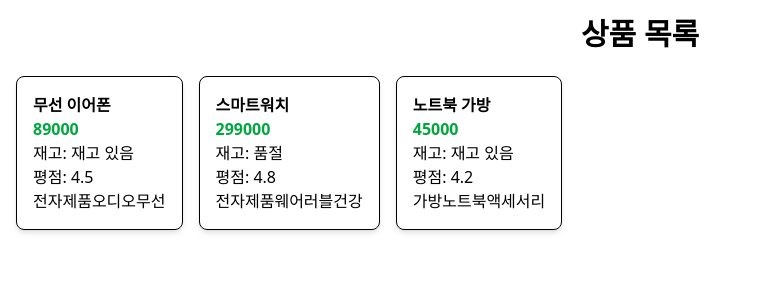
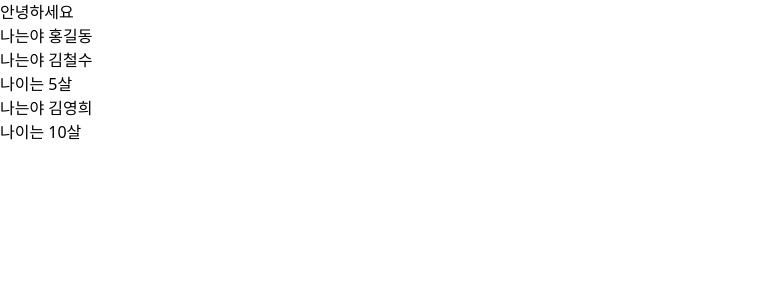
Before and after one commit to kimsha-it/learning, a React (Vite) app in the folder react/my-react-app/: page / in a window 1280 px wide. Shown: the top 300 px of the page, without its empty margins (0-761 px from the left). Built offline with nearby package versions, Linux system fonts and the light colour scheme.

Commit message:
children

```diff
--- a/react/my-react-app/src/App.jsx
+++ b/react/my-react-app/src/App.jsx
@@ -1,16 +1,16 @@
 import React from "react";
-import Parent from "./components/Props/Parent";
 import ProfileContainer from "./components/PropsExample/ProfileContainer";
 import CardContainer from "./components/PropsFunction/CardContainer";
 import ProductContainer from "./components/ProductCard/ProductContainer";
+import Parent from "./components/PropsChildren/Parent";
 
 export default function App() {
   return (
     <div>
-      {/* <Parent></Parent> */}
       {/* <ProfileContainer></ProfileContainer> */}
       {/* <CardContainer></CardContainer> */}
-      <ProductContainer></ProductContainer>
+      {/* <ProductContainer></ProductContainer> */}
+      <Parent></Parent>
     </div>
   );
 }
--- a/react/my-react-app/src/components/Main.jsx
+++ b/react/my-react-app/src/components/Main.jsx
@@ -0,0 +1,10 @@
+import React from "react";
+import ProductContainer from "./ProductCard/ProductContainer";
+
+export default function Main() {
+  return (
+    <div>
+      <ProductContainer></ProductContainer>
+    </div>
+  );
+}
--- a/react/my-react-app/src/components/ProductCard/ProductCard.jsx
+++ b/react/my-react-app/src/components/ProductCard/ProductCard.jsx
@@ -3,13 +3,17 @@ import React from "react";
 export default function ProductCard({ name, price, inStock, rating, tags }) {
   return (
     <div className="border rounded-lg p-4 shadow-md">
-      <h2 className="font-bold">{name}</h2>
+      <h2 className="font-bold text-xl">{name}</h2>
       <p className="font-bold text-green-600">{price}</p>
-      <p>재고: {inStock ? "재고 있음" : "품절"}</p>
+      <p className="text-green-400">재고: {inStock ? "재고 있음" : "품절"}</p>
       <p>평점: {rating}</p>
       <div>
         {tags.map((tag) => {
-          return tag;
+          return (
+            <span className="text-xs bg-blue-300 rounded-full p-1 m-1">
+              {tag}
+            </span>
+          );
         })}
       </div>
     </div>
--- /dev/null
+++ b/react/my-react-app/src/components/PropsChildren/Child.jsx
@@ -0,0 +1,5 @@
+import React from "react";
+
+export default function Child({ children }) {
+  return <div>{children}</div>;
+}
--- /dev/null
+++ b/react/my-react-app/src/components/PropsChildren/Parent.jsx
@@ -0,0 +1,27 @@
+import React from "react";
+import Child from "./Child";
+
+export default function Parent() {
+  return (
+    <div>
+      <Child>
+        <div>
+          <h1>안녕하세요</h1>
+          <h2>나는야 홍길동</h2>
+        </div>
+      </Child>
+      <Child>
+        <div>
+          <p>나는야 김철수</p>
+          <p>나이는 5살</p>
+        </div>
+      </Child>
+      <Child>
+        <div>
+          <p>나는야 김영희</p>
+          <h1>나이는 10살</h1>
+        </div>
+      </Child>
+    </div>
+  );
+}
--- /dev/null
+++ b/react/my-react-app/src/components/UserCard/UserCard.jsx
@@ -0,0 +1,24 @@
+export default function UserCard() {
+  return (
+    <>
+      <div class="w-80 bg-white rounded-xl shadow-md overflow-hidden">
+        <div class="p-6">
+          <div class="flex justify-center mb-4">
+            <img
+              class="w-24 h-24 rounded-full object-cover"
+              src={userData.profileImage}
+              alt="사용자 프로필"
+            />
+          </div>
+          <div class="text-center">
+            <h2 class="text-xl font-semibold text-gray-900 mb-2">
+              {userData.name}
+            </h2>
+            <p class="text-gray-600 mb-1">{userData.age}세</p>
+            <p class="text-blue-600 font-medium">{userData.email}</p>
+          </div>
+        </div>
+      </div>
+    </>
+  );
+}
--- /dev/null
+++ b/react/my-react-app/src/components/UserCard/UserCardContainer.jsx
@@ -0,0 +1,36 @@
+import UserCard from "./components/UserCard/UserCard";
+
+export default function UserCardContainer() {
+  function handleClick(name, age, email) {
+    alert(`${name}님의 나이는 ${age}세이고, 이메일은 ${email}입니다.`);
+  }
+
+  const userData = {
+    name: "김철수",
+    age: 28,
+    email: "kimcs@example.com",
+    profileImage: `https://picsum.photos/id/237/200/300`,
+  };
+
+  const userData2 = {
+    name: "이영희",
+    age: 25,
+    email: "leeyh@example.com",
+    profileImage: `https://picsum.photos/id/238/200/300`,
+  };
+
+  const userData3 = {
+    name: "홍길동",
+    age: 30,
+    email: "parkcs@example.com",
+    profileImage: `https://picsum.photos/id/239/200/300`,
+  };
+
+  return (
+    <>
+      <UserCard userData={userData} />
+      <UserCard userData={userData2} />
+      <UserCard userData={userData3} />
+    </>
+  );
+}
```
